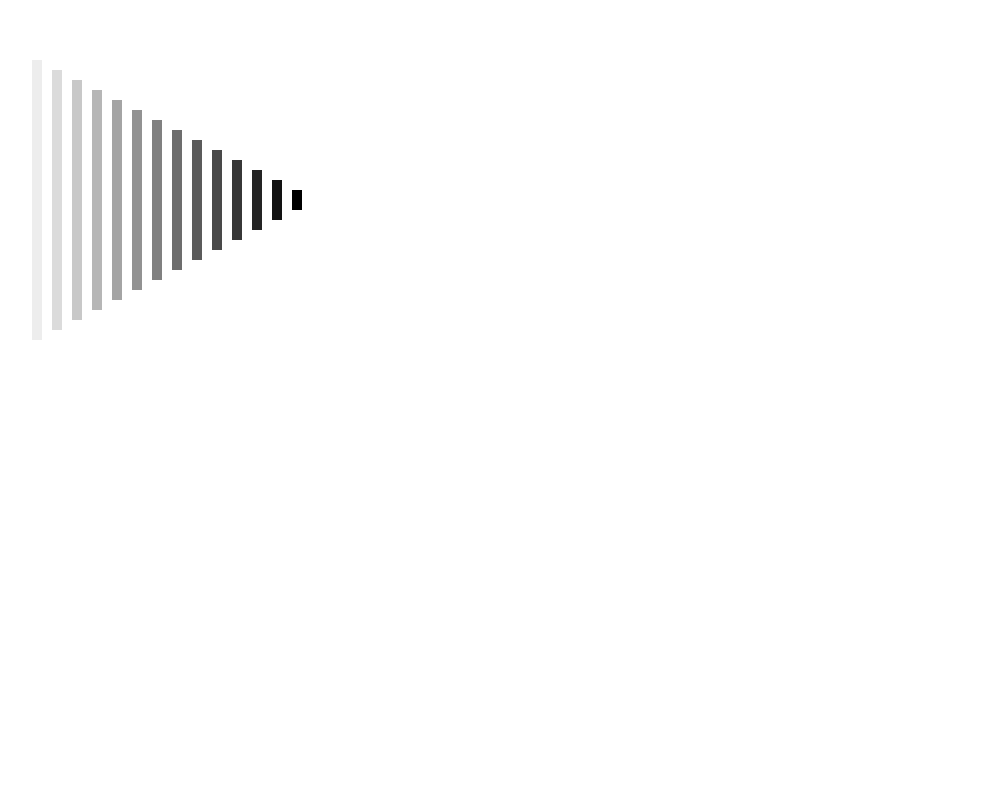
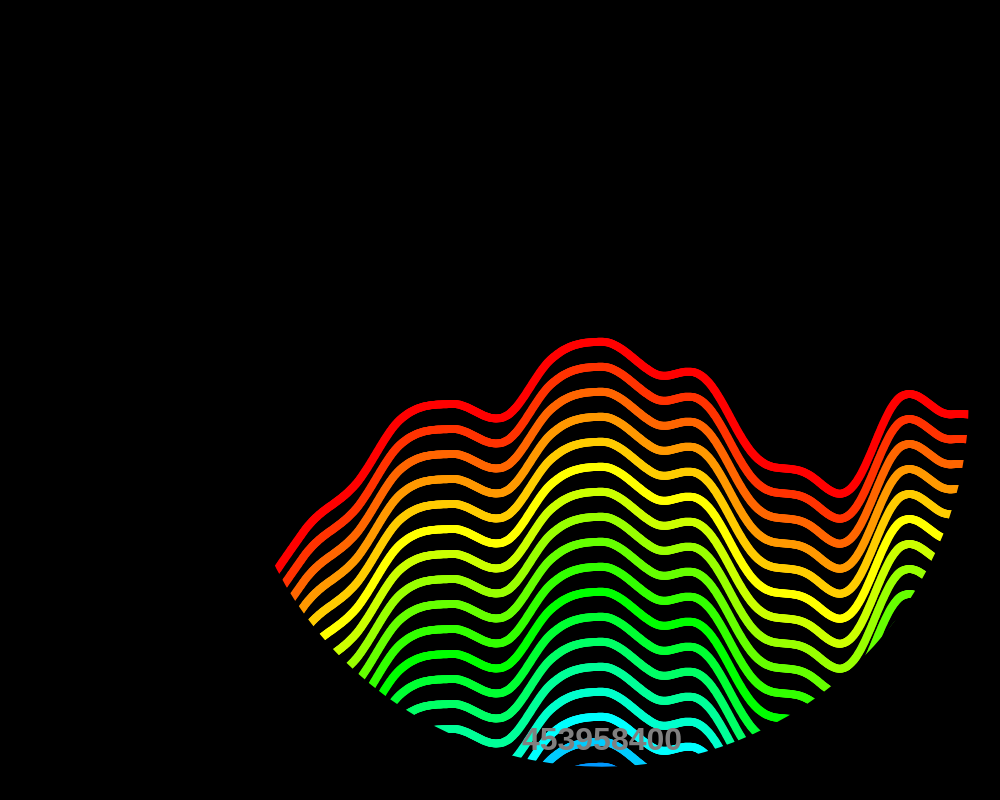
Before and after one commit to EHB-MCT/DEV1Solutions, a plain HTML site: page index.html in a window 1280 px wide. Shown: the whole page, without its empty margins (38-1038 px from the left). Drawn offline with Linux system fonts and the light colour scheme.

Commit message:
Added solutions Les 4

```diff
--- /dev/null
+++ b/exercises/4-iteration-for/4-6.js
@@ -0,0 +1,33 @@
+"use strict";
+import context from "../../scripts/context.js";
+import * as Utils from "../../scripts/utils.js";
+import * as Noise from "../../scripts/noise.js";
+
+let width = context.canvas.width;
+let height = context.canvas.height;
+let size = 800;
+
+draw();
+
+function draw() {
+    context.fillRect(0, 0, width, height);
+    drawNoiseCircle();
+}
+
+function drawNoiseCircle() {
+    for (let i = 0; i < 35; i++) {
+        context.fillStyle = Utils.hsl(i * 12, 100, 50);
+        for (let j = 0; j < size; j++) {
+            let x = (width / 2) - (size / 2) + j;
+            let y = Noise.perlinNoise(j / 400) * size;
+            Utils.fillCircle(x, y + i * 25, 4);
+        }
+    }
+    //cover with a really thick stroke circle
+    context.lineWidth = size / 3;
+    Utils.strokeCircle(width / 2, height / 2, size * 5 / 8);
+    context.textAlign = "center";
+    context.fillStyle = "gray";
+    context.font = "bold 24pt Arial";
+    context.fillText(Noise.getSeed(), width / 2, height - 50);
+}
--- a/index.html
+++ b/index.html
@@ -1,7 +1,7 @@
 <html>
 
 <head>
-    <script src="exercises/3-iteration-while/3-1-s.js" type="module"></script>
+    <script src="exercises/4-iteration-for/4-6.js" type="module"></script>
     <link rel="stylesheet" type="text/css" href="styles/index.css" />
 </head>
 
--- a/scripts/context.js
+++ b/scripts/context.js
@@ -14,9 +14,8 @@ function setupCanvasContext() {
     context = canvas.getContext('2d');
 }
 
+window.onresize = reload;
 
-window.onresize = reloadPage;
-
-function reloadPage() {
-    window.location.reload();
+function reload() {
+    location.reload();
 }
--- /dev/null
+++ b/scripts/noise.js
@@ -0,0 +1,141 @@
+"use strict";
+/////////////////////////////////////////////////////////////////////////////////////////////////////
+// Downloaded from p5.js github: https://github.com/processing/p5.js/blob/master/src/math/noise.js //
+// Referenced from http://mrl.nyu.edu/~perlin/noise/                                               //
+// Adapted by Peter Dickx for the DEV1 course @ Erasmushogeschool Brussel                          //
+// Which was adapted from PApplet.java                                                                       //
+// which was adapted from toxi                                                                     //
+// which was adapted from the german demo group farbrausch                                         //
+// as used in their demo "art": http://www.farb-rausch.de/fr010src.zip                             //
+/////////////////////////////////////////////////////////////////////////////////////////////////////
+
+let seed;
+
+// Set to values from http://en.wikipedia.org/wiki/Numerical_Recipes
+// m is basically chosen to be large (as it is the max period)
+// and for its relationships to a and c
+const m = 4294967296;
+// a - 1 should be divisible by m's prime factors
+const a = 1664525;
+// c and m should be co-prime
+const c = 1013904223;
+
+const PERLIN_YWRAPB = 4;
+const PERLIN_YWRAP = 1 << PERLIN_YWRAPB;
+const PERLIN_ZWRAPB = 8;
+const PERLIN_ZWRAP = 1 << PERLIN_ZWRAPB;
+const PERLIN_SIZE = 4095;
+
+let perlin_octaves = 4; // default to medium smooth
+let perlin_amp_falloff = 0.5; // 50% reduction/octave
+
+const scaled_cosine = i => 0.5 * (1.0 - Math.cos(i * Math.PI));
+
+let perlin; // will be initialized lazily by perlinNoise
+
+/**
+ * @method perlinNoise
+ * @param  {Number} x   x-coordinate in noise space
+ * @param  {Number} [y] y-coordinate in noise space
+ * @param  {Number} [z] z-coordinate in noise space
+ * @return {Number}     Perlin noise value (between 0 and 1) at specified
+ *                      coordinates
+ */
+
+export function perlinNoise(x, y = 0, z = 0) {
+  if (seed == null) {
+    setSeed();
+  }
+  if (perlin == null) {
+    loadPerlin();
+  }
+
+  if (x < 0) {
+    x = -x;
+  }
+  if (y < 0) {
+    y = -y;
+  }
+  if (z < 0) {
+    z = -z;
+  }
+
+  let xi = Math.floor(x);
+  let yi = Math.floor(y);
+  let zi = Math.floor(z);
+  let xf = x - xi;
+  let yf = y - yi;
+  let zf = z - zi;
+  let rxf, ryf;
+
+  let r = 0;
+  let ampl = 0.5;
+
+  let n1, n2, n3;
+
+  for (let o = 0; o < perlin_octaves; o++) {
+    let of = xi + (yi << PERLIN_YWRAPB) + (zi << PERLIN_ZWRAPB);
+
+    rxf = scaled_cosine(xf);
+    ryf = scaled_cosine(yf);
+
+    n1 = perlin[ of & PERLIN_SIZE];
+    n1 += rxf * (perlin[( of +1) & PERLIN_SIZE] - n1);
+    n2 = perlin[( of +PERLIN_YWRAP) & PERLIN_SIZE];
+    n2 += rxf * (perlin[( of +PERLIN_YWRAP + 1) & PERLIN_SIZE] - n2);
+    n1 += ryf * (n2 - n1);
+
+    of += PERLIN_ZWRAP;
+    n2 = perlin[ of & PERLIN_SIZE];
+    n2 += rxf * (perlin[( of +1) & PERLIN_SIZE] - n2);
+    n3 = perlin[( of +PERLIN_YWRAP) & PERLIN_SIZE];
+    n3 += rxf * (perlin[( of +PERLIN_YWRAP + 1) & PERLIN_SIZE] - n3);
+    n2 += ryf * (n3 - n2);
+
+    n1 += scaled_cosine(zf) * (n2 - n1);
+
+    r += n1 * ampl;
+    ampl *= perlin_amp_falloff;
+    xi <<= 1;
+    xf *= 2;
+    yi <<= 1;
+    yf *= 2;
+    zi <<= 1;
+    zf *= 2;
+
+    if (xf >= 1.0) {
+      xi++;
+      xf--;
+    }
+    if (yf >= 1.0) {
+      yi++;
+      yf--;
+    }
+    if (zf >= 1.0) {
+      zi++;
+      zf--;
+    }
+  }
+  return r;
+}
+
+export function setSeed(val) {
+  // define the recurrence relationship
+  // pick a random seed if val is undefined or null
+  // the >>> 0 casts the seed to an unsigned 32-bit integer
+  seed = (val == null ? Math.random() * m : val) >>> 0;
+  perlin = null;
+}
+
+function loadPerlin() {
+  let z = seed;
+  perlin = new Array(PERLIN_SIZE + 1);
+  for (let i = 0; i < PERLIN_SIZE + 1; i++) {
+    z = (a * z + c) % m;
+    perlin[i] = z / m;
+  }
+}
+
+export function getSeed() {
+  return seed;
+}
--- a/scripts/utils.js
+++ b/scripts/utils.js
@@ -1,43 +1,129 @@
 "use strict";
-import context from "../../scripts/context.js";
+import context from "./context.js";
 
+/** function that formats an hsl value based on parameters
+ * @param {number} h the hue in degrees
+ * @param {number} s the saturation in percentage
+ * @param {number} l the lightness in percentage
+ */
+export function hsl(h, s, l) {
+    return "hsl(" + h + "," + s + "%," + l + "%)";
+}
+
+/** function that formats an hsla value based on parameters
+ * @param {number} h the hue in degrees
+ * @param {number} s the saturation in percentage
+ * @param {number} l the lightness in percentage
+ * @param {number} a the alpha value (opacity) in percentage
+ */
+export function hsla(h, s, l, a) {
+    return "hsl(" + h + "," + s + "%," + l + "%," + a + "%)";
+}
+
+/** function that formats an rgb value based on parameters
+ * @param {number} r red (8bits, number between 0-255)
+ * @param {number} g green (8bits, number between 0-255)
+ * @param {number} b blue (8bits, number between 0-255)
+ */
 export function rgb(r, g, b) {
     return "rgb(" + r + "," + g + "," + b + ")";
 }
 
-export function hsl(h, s, l) {
-    return "hsl(" + h + "," + s + "%," + l + "%)";
+/** function that formats an rgba value based on parameters
+ * @param {number} r red (8bits, number between 0-255)
+ * @param {number} g green (8bits, number between 0-255)
+ * @param {number} b blue (8bits, number between 0-255)
+ * @param {number} a the alpha value (opacity) in percentage
+ */
+
+export function rgba(r, g, b, a) {
+    return "rgb(" + r + "," + g + "," + b + "," + a + "%)";
 }
 
-export function drawLine(x1, y1, x2, y2) {
-    context.beginPath();
-    context.moveTo(x1, y1);
-    context.lineTo(x2, y2);
-    context.stroke();
+/** function that converts an angle in degrees to radians
+ * @param {number} degrees
+ */
+export function degrees(degrees) {
+    return degrees * (Math.PI / 180);
 }
 
-export function strokeCircle(x, y, radius) {
-    context.beginPath();
-    context.arc(x, y, radius, 0, Math.PI * 2);
-    context.stroke();
+/**
+ * function that calculates the distance between 2 coordinates
+ * @param {number} x1 x coordinate of the first point
+ * @param {number} y1 y coordinate of the first point
+ * @param {number} x2 x coordinate of the second point
+ * @param {number} y2 y coordinate of the second point
+ */
+export function calculateDistance(x1, y1, x2, y2) {
+    return Math.hypot(x2 - x1, y2 - y1);
 }
 
+/**
+ * function that returns a random whole number between a minimum and a maximumm value
+ * @param {number} min minimum value
+ * @param {number} max maximum value
+ */
+export function randomNumber(min, max) {
+    return Math.floor(Math.random() * (max - min + 1)) + min;
+}
+
+/**
+ * function that returns a structured random decimal number based on a Gaussian curve
+ * Adapted from stackoverflow answer by Dorian: https://stackoverflow.com/a/39187274
+ */
+export function randomGaussian() {
+    var rand = 0;
+
+    for (var i = 0; i < 6; i += 1) {
+        rand += Math.random() * 2 - 1;
+    }
+
+    return rand / 6;
+}
+
+/**
+ * Draws a filled circle of which the center is at a x,y
+ * @param {number} x x coordinate of the center of the circle
+ * @param {number} y y coordinare of the center of the circle
+ * @param {number} radius radius of the circle (half of the width)
+ */
 export function fillCircle(x, y, radius) {
+    fillEllipse(x, y, radius, radius);
+}
+/**
+ * Draws a stroked circle of which the center is at a x,y
+ * @param {number} x x coordinate of the center of the circle
+ * @param {number} y y coordinare of the center of the circle
+ * @param {number} radius radius of the circle (half of the width)
+ */
+export function strokeCircle(x, y, radius) {
+    strokeEllipse(x, y, radius, radius);
+}
+
+/**
+ * Draws a filled ellipse of which the center is at a x, y
+ * @param {*} x x coordinate of the center of the ellipse
+ * @param {*} y y coordinate of the center of the ellipse
+ * @param {*} rX horizontal radius of the ellipse (half of the width)
+ * @param {*} rY vertical radius of the ellipse (half of the height)
+ */
+export function fillEllipse(x, y, rX, rY) {
     context.beginPath();
-    context.arc(x, y, radius, 0, Math.PI * 2);
+    context.ellipse(x, y, rX, rY, 0, 0, Math.PI * 2);
     context.fill();
 }
 
-export function strokeEllipse(x, y, w, h) {
+/**
+ * Draws a stroked ellipse of which the center is at a x, y
+ * @param {*} x x coordinate of the center of the ellipse
+ * @param {*} y y coordinate of the center of the ellipse
+ * @param {*} rX horizontal radius of the ellipse (half of the width)
+ * @param {*} rY vertical radius of the ellipse (half of the height)
+ */
+export function strokeEllipse(x, y, rX, rY) {
     context.beginPath();
-    context.ellipse(x, y, w, h, 0, 0, Math.PI * 2);
+    context.ellipse(x, y, rX, rY, 0, 0, Math.PI * 2);
     context.stroke();
-}
-
-export function fillEllipse(x, y, w, h) {
-    context.beginPath();
-    context.ellipse(x, y, w, h, 0, 0, Math.PI * 2);
-    context.fill();
 }
 
 export function fillAndStrokeCircle(x, y, radius) {
@@ -49,3 +135,17 @@ export function fillAndStrokeEllipse(x, y, w, h) {
     fillEllipse(x, y, w, h);
     strokeCircle(x, y, w, h);
 }
+
+/**
+ * Draws a line between 2 coordinates
+ * @param {number} x1 the x coordinate of the start of the line
+ * @param {number} y1 the y coordinate of the start of the line
+ * @param {number} x2 the x coordinate of the end of the line
+ * @param {number} y2 the y coordinate of the end of the line
+ */
+export function drawLine(x1, y1, x2, y2) {
+    context.beginPath();
+    context.moveTo(x1, y1);
+    context.lineTo(x2, y2);
+    context.stroke();
+}
```
Also changed, not shown: exercises/4-iteration-for/4-1.js (added, +24 -0 lines), exercises/4-iteration-for/4-2.js (added, +22 -0 lines), exercises/4-iteration-for/4-3.js (added, +71 -0 lines), exercises/4-iteration-for/4-4.js (added, +23 -0 lines), exercises/4-iteration-for/4-5.js (added, +63 -0 lines).
